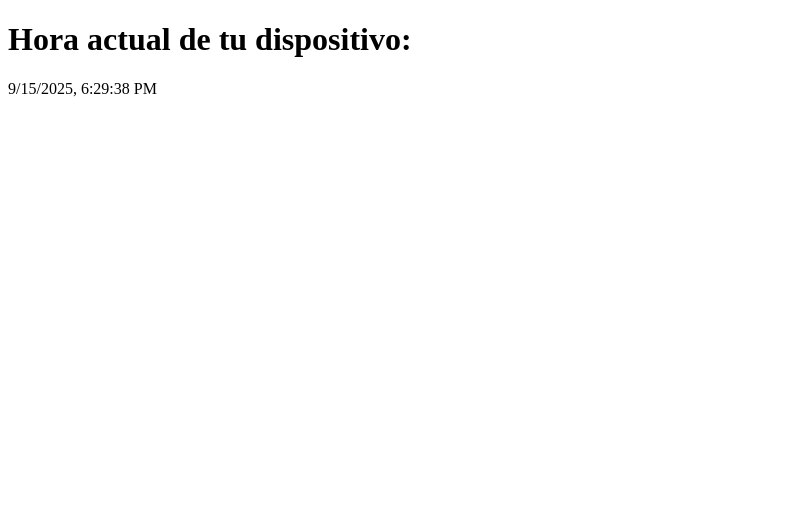
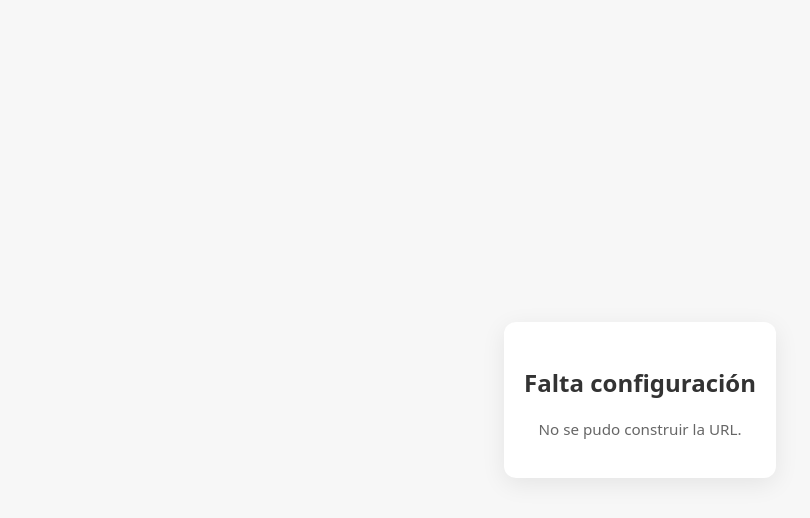
Before and after one commit to usuarioap03-hash/hosting, a plain HTML site: page index.html in a window 1280 px wide. Shown: the whole page, without its empty margins (0-810 px from the left). Drawn offline with Linux system fonts and the light colour scheme.

Commit message:
Update index.html

```diff
--- a/index.html
+++ b/index.html
@@ -1,25 +1,54 @@
 <!DOCTYPE html>
-<html>
+<html lang="es">
 <head>
-<title>Hora del dispositivo</title>
+  <meta charset="utf-8" />
+  <title>QRLogix Redirect</title>
+  <meta name="viewport" content="width=device-width,initial-scale=1" />
+  <style>
+    body{
+        font-family:system-ui,Arial,sans-serif;
+        display:flex;
+        min-height:100vh;
+        align-items:center;
+        justify-content:center;
+        margin:0;
+        background:#f7f7f7;color:#333
+        }
+    .card{
+        background:#fff;
+          padding:24px 20px;border-radius:12px;
+          box-shadow:0 6px 24px rgba(0,0,0,.08);
+          max-width:520px;text-align:center
+         }
+    .muted{
+        color:#666;font-size:.95rem
+          }
+    code{
+        background:#f0f0f0;
+        padding:2px 6px;border-radius:6px
+        }
+  </style>
 </head>
 <body>
-<h1>Hora actual de tu dispositivo:</h1>
-<p id="hora"></p>
+  <div class="card">
+    <h1>Conectando con QRLogix…</h1>
+    <p class="muted">Si no ocurre nada, revisa tu conexión o vuelve a escanear el QR.</p>
+    <p class="muted">También puedes abrir manualmente el enlace reflejado en tu QR.</p>
+  </div>
+  <script>
+    // Opción simple: actualiza BASE cuando cambie tu túnel (ngrok / Cloudflare / etc.)
+    const BASE = "https://TU-TUNEL-ACtUAL.ejemplo";  // <-- ACTUALIZA ESTO CUANDO CAMBIE EL TÚNEL
 
-    <script>
-
-        function mostrarHora() {
-
-            const ahora = new Date();
-
-            document.getElementById("hora").textContent = ahora.toLocaleString();
-
-        }
-
-        mostrarHora();
-
-        setInterval(mostrarHora, 1000); // Actualiza cada segundo
-</script>
+    // El QR debe apuntar a: https://usuarioap03-hash.github.io/hosting/?path=scan/punto1
+    // o para el registro de dispositivos: ?path=registro_dispositivo
+    const qs = new URLSearchParams(location.search);
+    const path = (qs.get("path") || "").replace(/^\/+/, "");
+    if (BASE && path) {
+      location.replace(`${BASE}/${path}`);
+    } else {
+      document.querySelector(".card").innerHTML =
+        "<h2>Falta configuración</h2><p class='muted'>No se pudo construir la URL.</p>";
+    }
+  </script>
 </body>
 </html>
```
